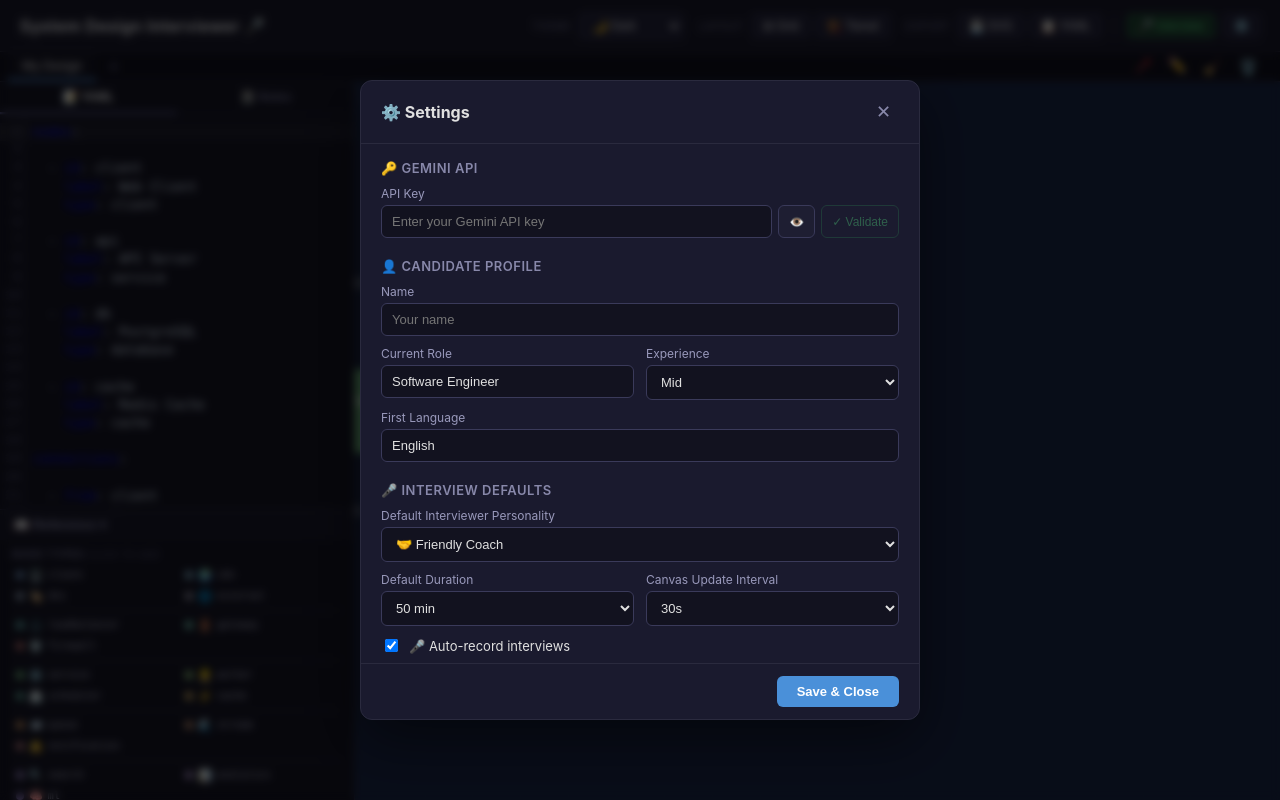
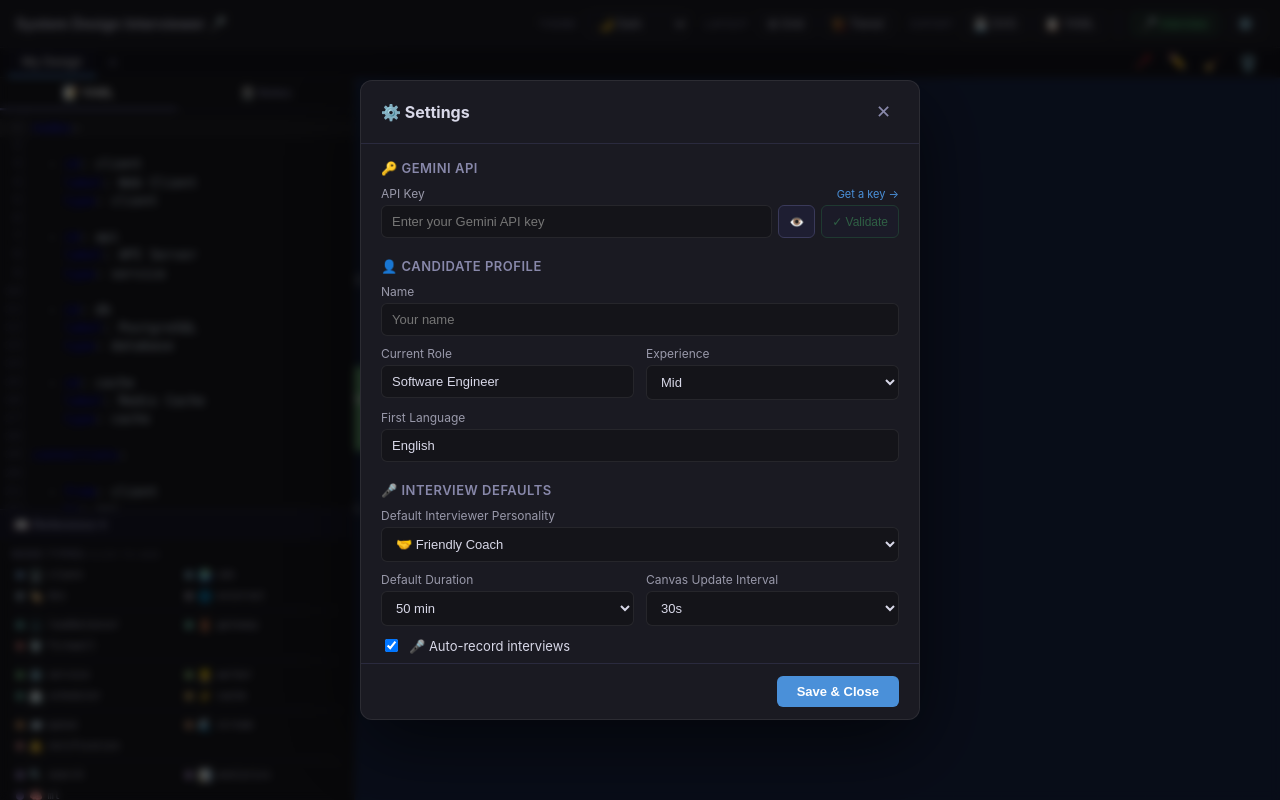
Before and after one commit to vineeththomasalex/system-design-interviewer, a React (Vite) app: page / in a window 1280 px wide. Both pictures are taken after a click on the button "⚙️". Built offline with nearby package versions, Linux system fonts and the light colour scheme.

Commit message:
Polish UI + add API key link in settings

```diff
--- a/src/App.css
+++ b/src/App.css
@@ -3,27 +3,30 @@
   display: flex;
   flex-direction: column;
   height: 100vh;
-  background: #0f0f1a;
-  color: #e0e0e0;
-  font-family: 'Inter', system-ui, -apple-system, sans-serif;
+  background: #111118;
+  color: #d8d8e8;
+  font-family: 'Inter', -apple-system, BlinkMacSystemFont, 'Segoe UI', system-ui, sans-serif;
+  -webkit-font-smoothing: antialiased;
+  -moz-osx-font-smoothing: grayscale;
 }
 
 .app-header {
   display: flex;
   align-items: center;
   justify-content: space-between;
-  padding: 0 20px;
-  height: 52px;
-  background: #161625;
-  border-bottom: 1px solid #2a2a3e;
+  padding: 0 16px;
+  height: 48px;
+  background: #18181f;
+  border-bottom: 1px solid rgba(255,255,255,0.06);
   flex-shrink: 0;
 }
 
 .app-header h1 {
   margin: 0;
-  font-size: 16px;
+  font-size: 14px;
   font-weight: 600;
-  letter-spacing: 0.5px;
+  letter-spacing: 0.3px;
+  color: #c0c0d0;
 }
 
 .header-actions {
@@ -40,18 +43,18 @@
 }
 
 .toolbar-btn-interview {
-  background: #1a3a2a !important;
-  border-color: #2a6a4a !important;
+  background: rgba(80, 200, 120, 0.08) !important;
+  border-color: rgba(80, 200, 120, 0.2) !important;
   color: #50C878 !important;
 }
 
 .toolbar-btn-interview:hover {
-  background: #2a5a3a !important;
-  border-color: #3a8a5a !important;
+  background: rgba(80, 200, 120, 0.15) !important;
+  border-color: rgba(80, 200, 120, 0.35) !important;
 }
 
 .toolbar-btn-interview:disabled {
-  opacity: 0.4;
+  opacity: 0.35;
   cursor: not-allowed;
 }
 
@@ -66,12 +69,12 @@
 .tab-bar {
   display: flex;
   align-items: stretch;
-  background: #0e0e1a;
-  border-bottom: 1px solid #2a2a3e;
+  background: #111118;
+  border-bottom: 1px solid rgba(255,255,255,0.06);
   padding: 0 8px;
   flex-shrink: 0;
   overflow: visible;
-  gap: 2px;
+  gap: 1px;
 }
 
 .tab {
@@ -241,8 +244,8 @@
   flex: 1;
   display: flex;
   flex-direction: column;
-  background: #12121f;
-  border-right: 1px solid #2a2a3e;
+  background: #141419;
+  border-right: 1px solid rgba(255,255,255,0.06);
 }
 
 .resize-handle {
@@ -562,16 +565,17 @@
 .toolbar-label {
   font-size: 10px;
   text-transform: uppercase;
-  letter-spacing: 0.8px;
-  color: #6a6a8a;
+  letter-spacing: 0.6px;
+  color: #666680;
   margin-right: 2px;
+  font-weight: 500;
 }
 
 .toolbar-select {
-  background: #1e1e32;
-  color: #e0e0e0;
-  border: 1px solid #3a3a5a;
-  border-radius: 4px;
+  background: #1a1a22;
+  color: #c0c0d0;
+  border: 1px solid rgba(255,255,255,0.08);
+  border-radius: 5px;
   padding: 4px 8px;
   font-size: 12px;
   cursor: pointer;
@@ -579,14 +583,14 @@
 }
 
 .toolbar-select:hover {
-  border-color: #5a5a8a;
+  border-color: rgba(255,255,255,0.15);
 }
 
 .toolbar-btn {
-  background: #1e1e32;
-  color: #e0e0e0;
-  border: 1px solid #3a3a5a;
-  border-radius: 4px;
+  background: #1a1a22;
+  color: #c0c0d0;
+  border: 1px solid rgba(255,255,255,0.08);
+  border-radius: 5px;
   padding: 4px 10px;
   font-size: 12px;
   cursor: pointer;
@@ -594,12 +598,12 @@
 }
 
 .toolbar-btn:hover {
-  background: #2a2a45;
-  border-color: #5a5a8a;
+  background: #222230;
+  border-color: rgba(255,255,255,0.15);
 }
 
 .toolbar-btn:active {
-  transform: scale(0.96);
+  transform: scale(0.97);
 }
 
 /* ---- Toast ---- */
@@ -649,14 +653,14 @@
 }
 
 .settings-dialog {
-  background: #1a1a2e;
-  border: 1px solid #2a2a3e;
+  background: #1a1a22;
+  border: 1px solid rgba(255,255,255,0.08);
   border-radius: 12px;
   width: 560px;
   max-height: 80vh;
   display: flex;
   flex-direction: column;
-  box-shadow: 0 20px 60px rgba(0, 0, 0, 0.5);
+  box-shadow: 0 24px 80px rgba(0, 0, 0, 0.6);
 }
 
 .settings-header {
@@ -702,25 +706,39 @@
   margin-bottom: 10px;
 }
 .settings-field label {
-  display: block;
+  display: flex;
+  align-items: center;
+  justify-content: space-between;
   font-size: 12px;
-  color: #9999bb;
+  color: #9999aa;
   margin-bottom: 4px;
+}
+
+.settings-link {
+  font-size: 11px;
+  color: #4A90D9;
+  text-decoration: none;
+  font-weight: 400;
+}
+.settings-link:hover {
+  color: #6ab0f9;
+  text-decoration: underline;
 }
 
 .settings-input, .settings-select, .settings-textarea {
   width: 100%;
-  background: #12121f;
-  border: 1px solid #3a3a5a;
-  color: #e0e0e0;
+  background: #141419;
+  border: 1px solid rgba(255,255,255,0.08);
+  color: #d8d8e8;
   padding: 8px 10px;
   border-radius: 6px;
   font-size: 13px;
   outline: none;
   box-sizing: border-box;
+  transition: border-color 0.15s;
 }
 .settings-input:focus, .settings-select:focus, .settings-textarea:focus {
-  border-color: #5a5a8a;
+  border-color: rgba(74, 144, 217, 0.4);
 }
 
 .settings-textarea { resize: vertical; font-family: inherit; }
@@ -808,14 +826,14 @@
 }
 
 .setup-dialog {
-  background: #1a1a2e;
-  border: 1px solid #2a2a3e;
+  background: #1a1a22;
+  border: 1px solid rgba(255,255,255,0.08);
   border-radius: 12px;
   width: 680px;
   max-height: 85vh;
   display: flex;
   flex-direction: column;
-  box-shadow: 0 20px 60px rgba(0, 0, 0, 0.5);
+  box-shadow: 0 24px 80px rgba(0, 0, 0, 0.6);
 }
 
 .setup-header {
@@ -848,16 +866,17 @@
 
 .setup-input, .setup-select, .setup-textarea {
   width: 100%;
-  background: #12121f;
-  border: 1px solid #3a3a5a;
-  color: #e0e0e0;
+  background: #141419;
+  border: 1px solid rgba(255,255,255,0.08);
+  color: #d8d8e8;
   padding: 8px 10px;
   border-radius: 6px;
   font-size: 13px;
   outline: none;
   box-sizing: border-box;
+  transition: border-color 0.15s;
 }
-.setup-input:focus, .setup-select:focus { border-color: #5a5a8a; }
+.setup-input:focus, .setup-select:focus { border-color: rgba(74, 144, 217, 0.4); }
 
 .setup-word-count {
   font-size: 10px;
@@ -1038,14 +1057,15 @@
   top: 16px;
   right: 16px;
   z-index: 1500;
-  background: rgba(22, 22, 37, 0.85);
-  backdrop-filter: blur(12px);
-  border: 1px solid #2a2a3e;
+  background: rgba(20, 20, 28, 0.88);
+  backdrop-filter: blur(16px);
+  -webkit-backdrop-filter: blur(16px);
+  border: 1px solid rgba(255,255,255,0.08);
   border-radius: 12px;
   padding: 10px 14px;
   min-width: 240px;
   max-width: 320px;
-  box-shadow: 0 8px 32px rgba(0, 0, 0, 0.4);
+  box-shadow: 0 8px 32px rgba(0, 0, 0, 0.5);
   transition: all 0.2s ease;
   font-size: 13px;
 }
--- a/src/components/settings/SettingsPage.tsx
+++ b/src/components/settings/SettingsPage.tsx
@@ -35,7 +35,17 @@ const SettingsPage: React.FC<Props> = ({ settings, onUpdate, onClose }) => {
           <section className="settings-section">
             <h3>🔑 Gemini API</h3>
             <div className="settings-field">
-              <label>API Key</label>
+              <label>
+                API Key
+                <a
+                  href="https://aistudio.google.com/app/api-keys"
+                  target="_blank"
+                  rel="noopener noreferrer"
+                  className="settings-link"
+                >
+                  Get a key →
+                </a>
+              </label>
               <div className="settings-key-row">
                 <input
                   type={showKey ? 'text' : 'password'}
```
Also changed, not shown: screenshot.png.
